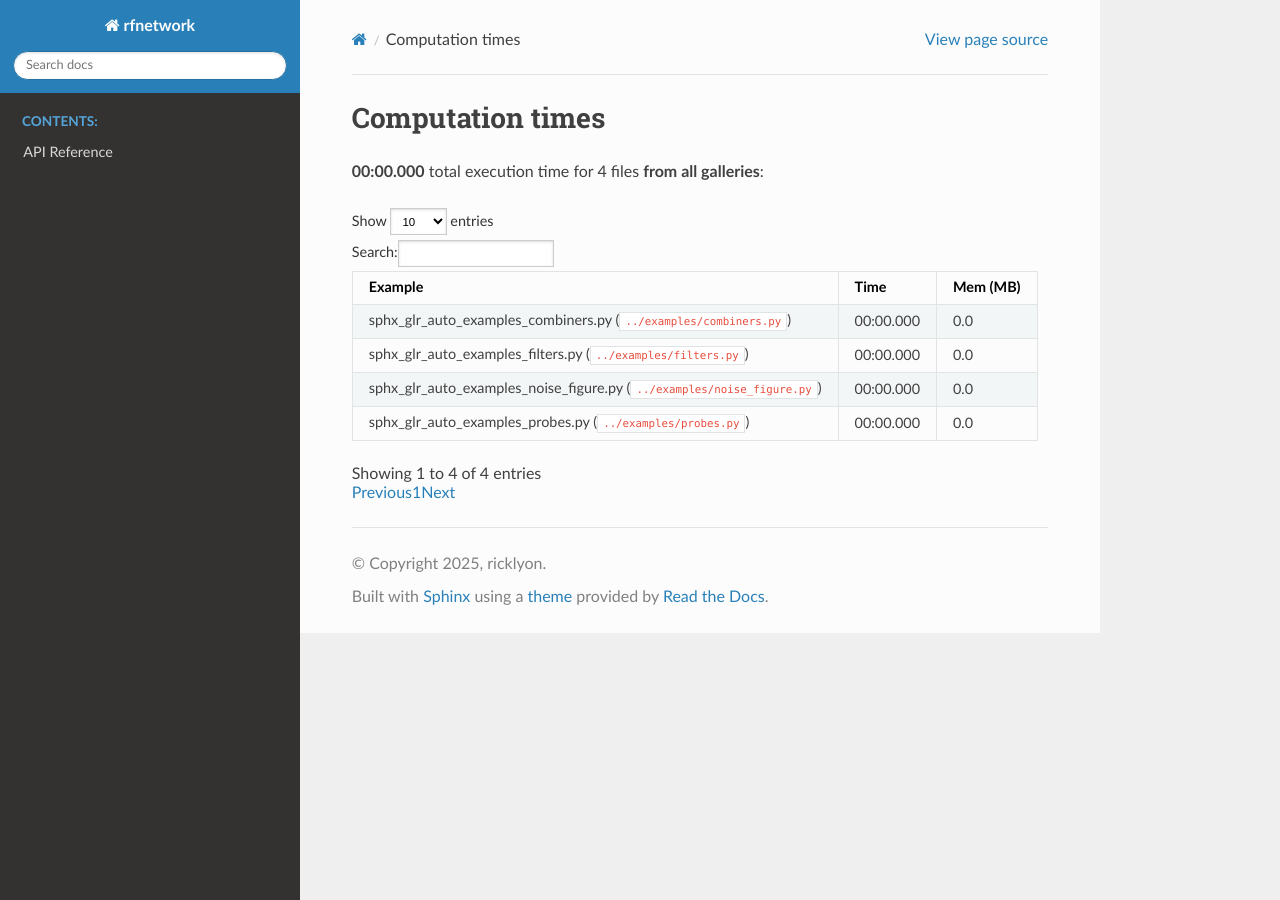
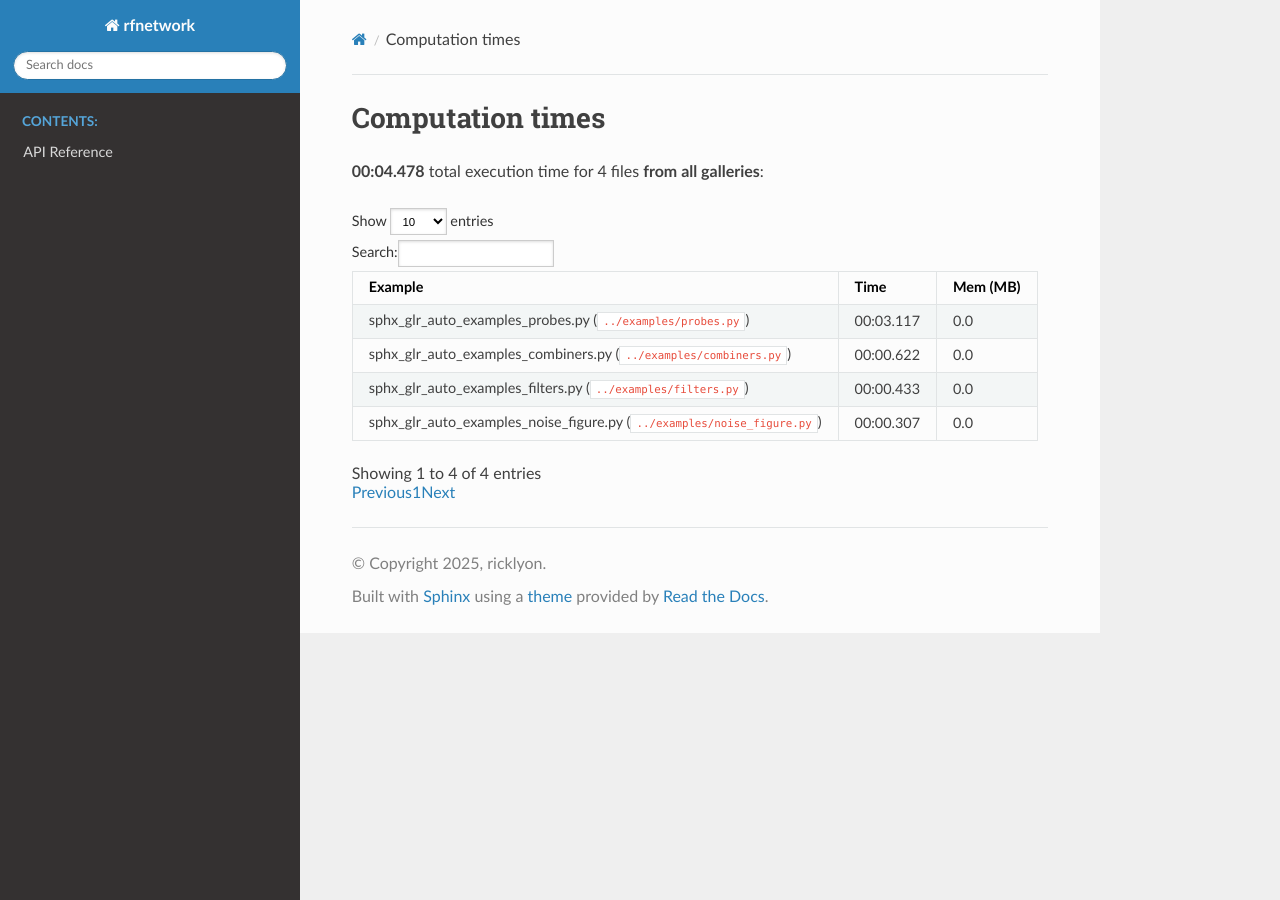
Before and after one commit to ricklyon/rfnetwork, a Sphinx documentation site: the page built from docs/sg_execution_times.rst, in a window 1280 px wide. Built offline with Sphinx 7.4.7 and the Read the Docs theme 3.1.0, drawn with Linux system fonts in a browser that asks for light colours; pages that are not in the unit, such as notebooks, are missing from menus; a script that is not in the unit is left out.

Commit message:
example improvements

```diff
--- a/docs/conf.py
+++ b/docs/conf.py
@@ -32,12 +32,15 @@ exclude_patterns = [
     "debug",
 ]
 
+html_show_sourcelink = False
+
 sphinx_gallery_conf = {
      'examples_dirs': '../examples',   # path to your example scripts
      'gallery_dirs': 'auto_examples',  # path to where to save gallery generated output
     'filename_pattern': '/',
     'ignore_pattern': r'interactive_.*\.py',
-    'example_extensions': {'.py'}
+    'example_extensions': {'.py'},
+    'download_all_examples': False,
 }
 
 # Make autosummary generate stub pages
--- a/docs/sg_execution_times.rst
+++ b/docs/sg_execution_times.rst
@@ -6,7 +6,7 @@
 
 Computation times
 =================
-**00:00.000** total execution time for 4 files **from all galleries**:
+**00:04.478** total execution time for 4 files **from all galleries**:
 
 .. container::
 
@@ -32,15 +32,15 @@ Computation times
    * - Example
      - Time
      - Mem (MB)
+   * - :ref:`sphx_glr_auto_examples_probes.py` (``../examples/probes.py``)
+     - 00:03.117
+     - 0.0
    * - :ref:`sphx_glr_auto_examples_combiners.py` (``../examples/combiners.py``)
-     - 00:00.000
+     - 00:00.622
      - 0.0
    * - :ref:`sphx_glr_auto_examples_filters.py` (``../examples/filters.py``)
-     - 00:00.000
+     - 00:00.433
      - 0.0
    * - :ref:`sphx_glr_auto_examples_noise_figure.py` (``../examples/noise_figure.py``)
-     - 00:00.000
+     - 00:00.307
      - 0.0
-   * - :ref:`sphx_glr_auto_examples_probes.py` (``../examples/probes.py``)
-     - 00:00.000
-     - 0.0
```
Also changed, not shown: README.rst (+9 -3 lines), docs/index.rst (+5 -3 lines), 4 other files.
